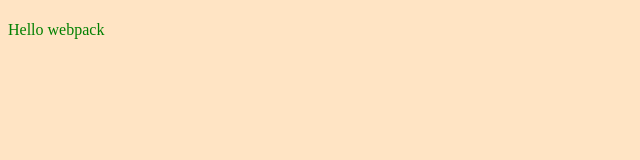
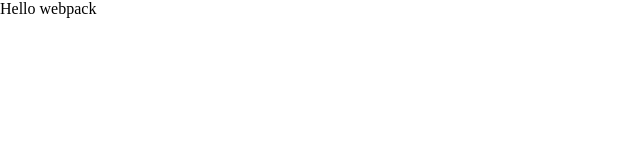
Before and after one commit to mikemtzp/Webpack-setup, a website built with webpack: page src/index.html in a window 1280 px wide. Shown: the whole page, without its empty margins (0-640 px from the left). Built offline with nearby package versions, Linux system fonts and the light colour scheme.

Commit message:
Update style.css

```diff
--- a/src/style.css
+++ b/src/style.css
@@ -1,7 +1,5 @@
-body {
-  background-color: bisque;
+* {
+  margin: 0;
+  padding: 0;
+  box-sizing: border-box;
 }
-
-.hello {
-  color: green;
-}
```
